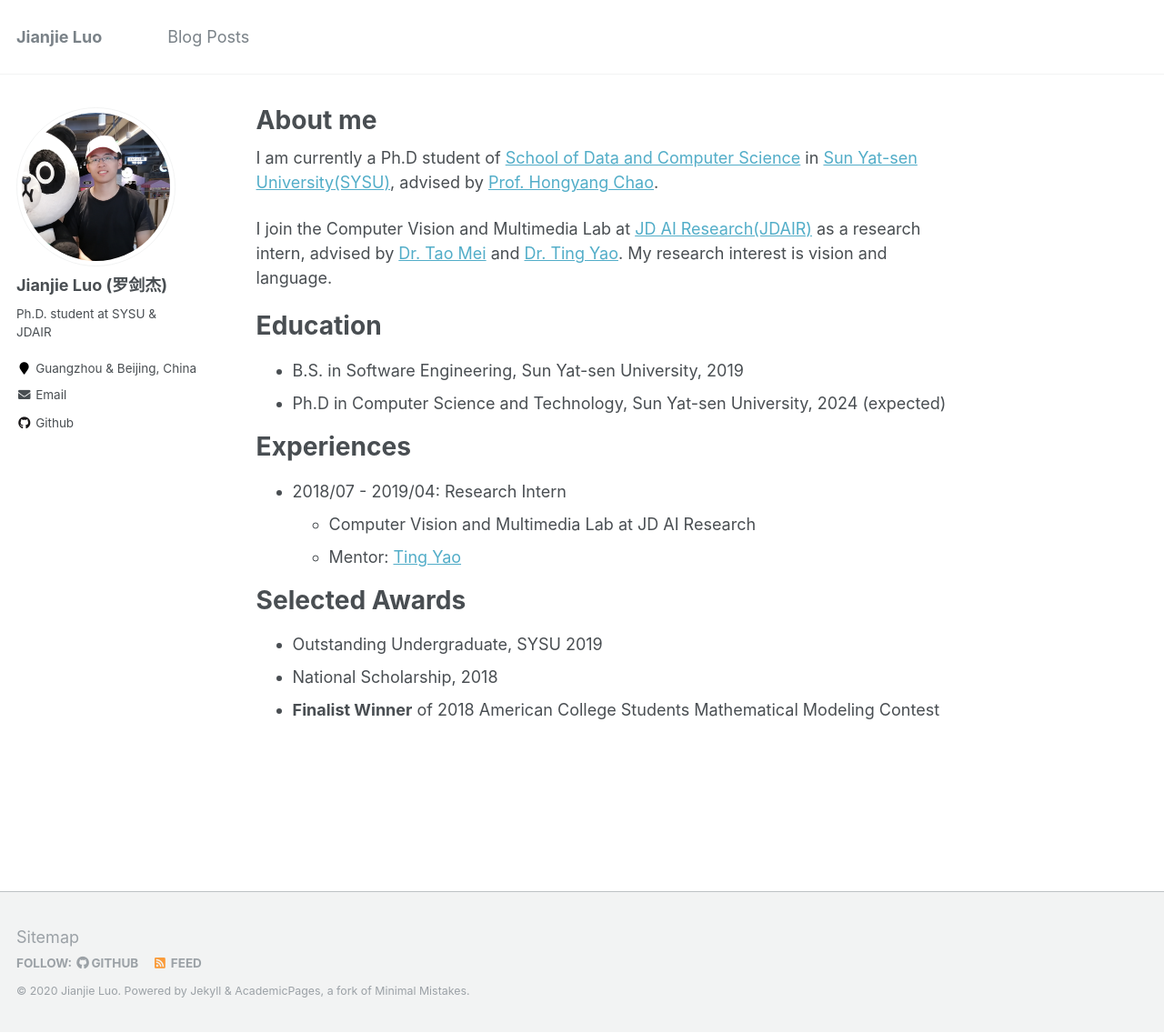
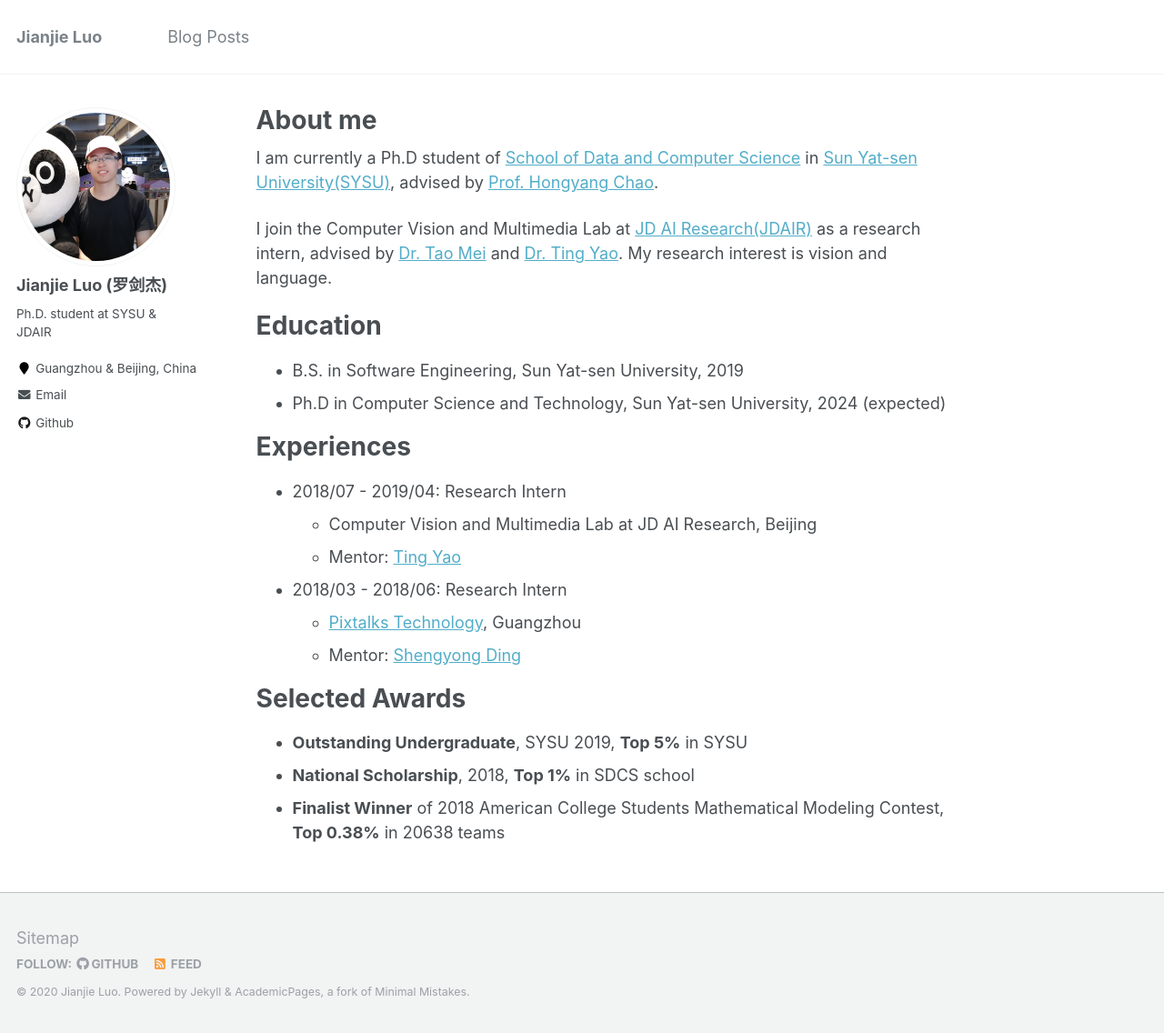
Before and after one commit to jianjieluo/jianjieluo.github.io, a Jekyll site: the page built from _pages/about.md, in a window 1280 px wide and 1136 px high. Shown: the whole window at 91% size. Built offline with Jekyll 4.4.1, drawn with Linux system fonts in a browser that asks for light colours.

Commit message:
update about.md

```diff
--- a/_pages/about.md
+++ b/_pages/about.md
@@ -20,8 +20,12 @@ Education
 Experiences
 ======
 * 2018/07 - 2019/04: Research Intern
-  * Computer Vision and Multimedia Lab at JD AI Research
+  * Computer Vision and Multimedia Lab at JD AI Research, Beijing
   * Mentor: [Ting Yao](http://tingyao.deepfun.club/)
+
+* 2018/03 - 2018/06: Research Intern
+  * [Pixtalks Technology](http://www.pixtalks.com/home), Guangzhou
+  * Mentor: [Shengyong Ding](https://dblp.uni-trier.de/pers/hd/d/Ding:Shengyong)
 
 <!-- Publications
 ======
@@ -31,6 +35,6 @@ Experiences
 
 Selected Awards
 ======
-* Outstanding Undergraduate, SYSU 2019
-* National Scholarship, 2018
-* **Finalist Winner** of 2018 American College Students Mathematical Modeling Contest
+* **Outstanding Undergraduate**, SYSU 2019, **Top 5%** in SYSU
+* **National Scholarship**, 2018, **Top 1%** in SDCS school
+* **Finalist Winner** of 2018 American College Students Mathematical Modeling Contest, **Top 0.38%** in 20638 teams
```
